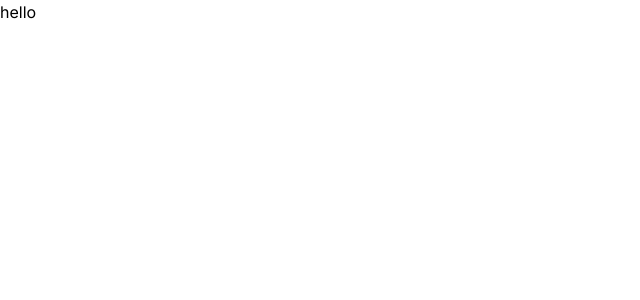
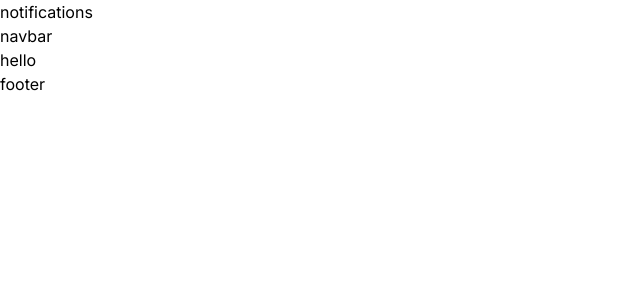
Before and after one commit to khouloudalui/Restaurent-delivery-nextjs-tailwindcss, a Next.js app: page / in a window 1280 px wide. Shown: the top 300 px of the page, without its empty margins (0-640 px from the left). Built offline with nearby package versions, Linux system fonts and the light colour scheme.

Commit message:
feat : add notification navbar and footer components in layout page

```diff
--- a/src/app/layout.tsx
+++ b/src/app/layout.tsx
@@ -1,6 +1,9 @@
 import type { Metadata } from 'next'
 import { Inter } from 'next/font/google'
 import './globals.css'
+import Notifications from '@/components/Notifications'
+import Navbar from '@/components/Navbar'
+import Footers from '@/components/Footers'
 
 const inter = Inter({ subsets: ['latin'] })
 
@@ -16,7 +19,12 @@ export default function RootLayout({
 }) {
   return (
     <html lang="en">
-      <body className={inter.className}>{children}</body>
+      <body className={inter.className}>
+        <Notifications />
+        <Navbar />
+        {children}
+        <Footers />
+      </body>
     </html>
   )
 }
--- /dev/null
+++ b/src/components/Footers.tsx
@@ -0,0 +1,11 @@
+import React from 'react'
+
+const Footers = () => {
+    return (
+        <div>
+            footer
+        </div>
+    )
+}
+
+export default Footers
--- /dev/null
+++ b/src/components/Navbar.tsx
@@ -0,0 +1,11 @@
+import React from 'react'
+
+const Navbar = () => {
+    return (
+        <div>
+            navbar
+        </div>
+    )
+}
+
+export default Navbar
--- /dev/null
+++ b/src/components/Notifications.tsx
@@ -0,0 +1,11 @@
+import React from 'react'
+
+const Notifications = () => {
+  return (
+    <div>
+      notifications
+    </div>
+  )
+}
+
+export default Notifications
```
